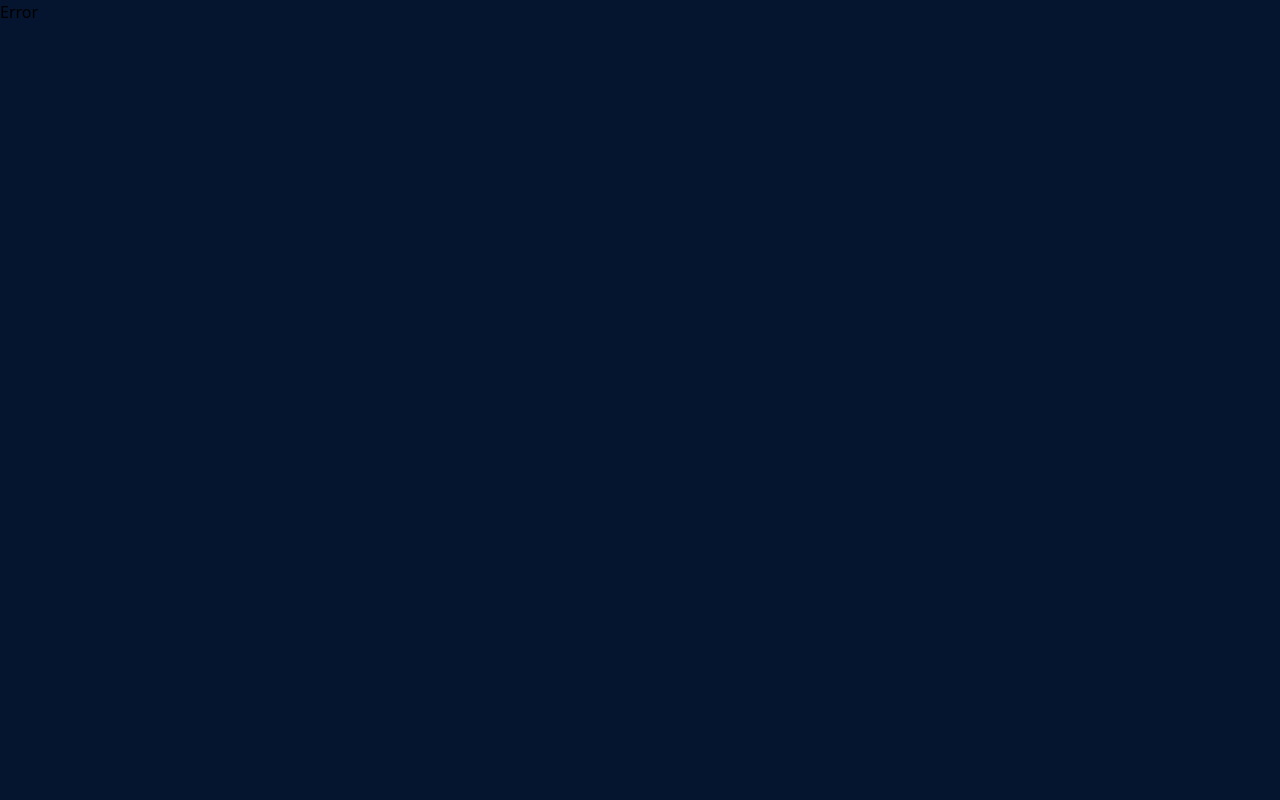
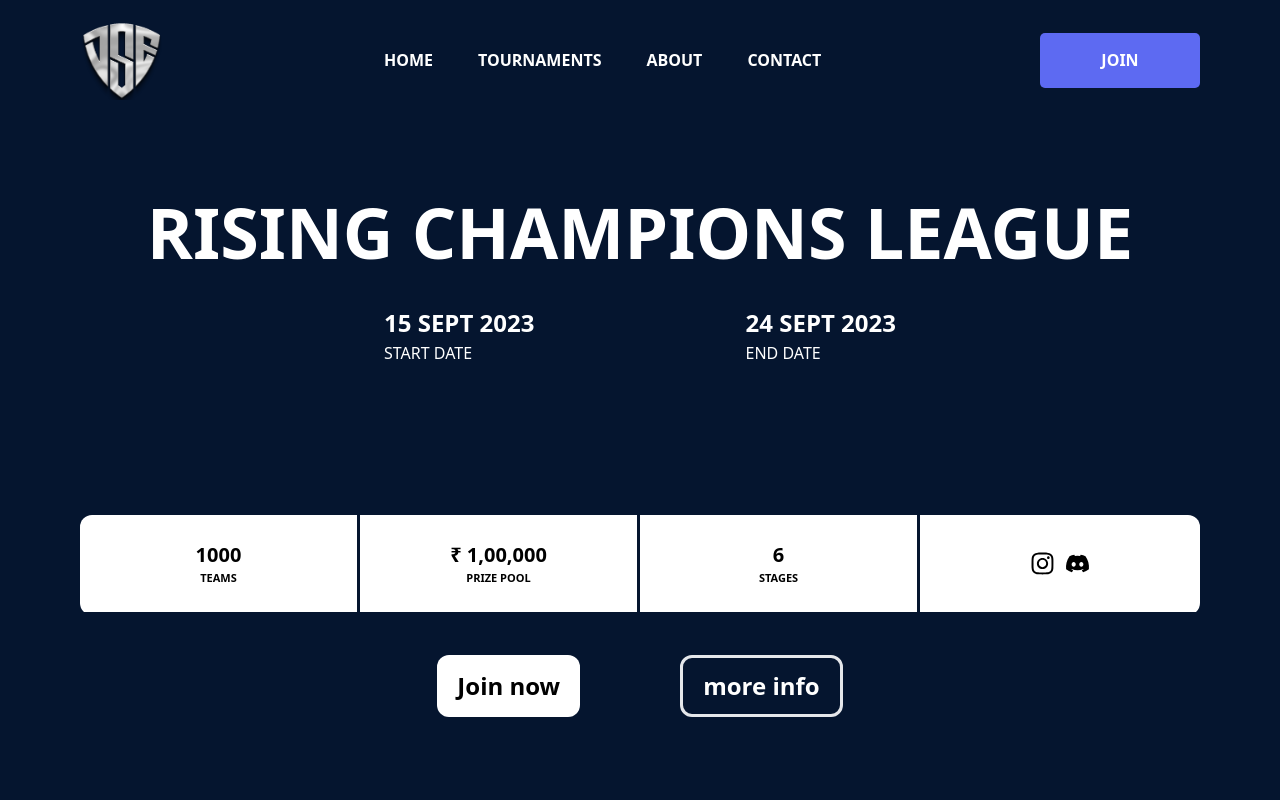
Before and after one commit to amuwal/esports-community-website, a React (Create React App) app: page /tournaments/1 in a window 1280 px wide. Before the commit this address had no page. Shown: the top 800 px of the page. Built offline with nearby package versions, Linux system fonts and the light colour scheme.

Commit message:
Add event details sub page

```diff
--- a/src/pages/home/components/top-section.js
+++ b/src/pages/home/components/top-section.js
@@ -4,11 +4,11 @@ export default function TopSection() {
   return (
     <>
       <div className="h-[90vh] relative">
-        <div class="absolute inset-0 bg-gradient-to-t from-[#05152f] via-transparent to-[#05152f]"></div>
+        <div className="absolute inset-0 bg-gradient-to-t from-[#05152f] via-transparent to-[#05152f]"></div>
         <img
           src="https://wallpapercave.com/wp/wp4390615.jpg"
           alt="Main"
-          class="w-full h-full object-cover "
+          className="w-full h-full object-cover "
         />
 
         <div className="absolute inset-0 flex justify-center items-center  left-1/2 -translate-x-1/2 top-1/2 transform -translate-y-1/2  max-w-[85vw] lg:w-[70%]">
--- a/src/pages/tournaments/api.js
+++ b/src/pages/tournaments/api.js
@@ -7,9 +7,9 @@ export const getStats = async () => {
   ];
 };
 
-export const getEvents = async () => {
-  return [
+const events = [
   {
+    _id: "1",
     eventLogo: "/event-logo-1.png",
     eventName: "Rising Champions League",
     type: "past",
@@ -18,6 +18,7 @@ export const getEvents = async () => {
     prizepool: "₹ 1,00,000",
   },
   {
+    _id: "2",
     eventLogo: "/event-logo-2.png",
     eventName: "Omen Chanllenger Series",
     type: "upcoming",
@@ -27,6 +28,7 @@ export const getEvents = async () => {
     tags: ["upcoming"],
   },
   {
+    _id: "3",
     eventLogo: "/event-logo-3.png",
     eventName: "India Campus Championship",
     type: "past",
@@ -35,6 +37,7 @@ export const getEvents = async () => {
     prizepool: "₹ 1,00,000",
   },
   {
+    _id: "4",
     eventLogo: "/event-logo-4.png",
     eventName: "PMES",
     type: "ongoing",
@@ -44,6 +47,7 @@ export const getEvents = async () => {
     tags: ["ongoing"],
   },
   {
+    _id: "5",
     eventLogo: "/event-logo-5.png",
     eventName: "India Korea International",
     type: "past",
@@ -52,6 +56,7 @@ export const getEvents = async () => {
     prizepool: "₹ 1,00,000",
   },
   {
+    _id: "6",
     eventLogo: "/event-logo-6.png",
     eventName: "Brother In Blood League",
     type: "past",
@@ -60,6 +65,7 @@ export const getEvents = async () => {
     prizepool: "₹ 1,00,000",
   },
   {
+    _id: "7",
     eventLogo: "/event-logo-7.png",
     eventName: "All Stars Invitational",
     type: "past",
@@ -68,4 +74,13 @@ export const getEvents = async () => {
     prizepool: "₹ 40,000",
   },
 ];
+
+export const getEvents = async () => {
+  return events;
 };
+
+export const getEventById = async (event_id) => {
+  const index = events.findIndex((event) => event._id === event_id);
+  console.log(events[index], index);
+  return events[index];
+};
--- /dev/null
+++ b/src/pages/tournaments/childPages/EventDetails/components/mid-section.js
@@ -0,0 +1,78 @@
+import { FaInstagram, FaDiscord } from "react-icons/fa";
+import styled from "styled-components";
+
+export default function MidSection({ event }) {
+  return (
+    <>
+      <div className="my-[150px] px-[20px] lg:px-[80px] flex flex-col gap-[40px]">
+        <div className="grid grid-cols-2 lg:grid-cols-4 rounded-xl bg-[white]">
+          <div className="border-r-[3px] border-b-[3px] border-b-[#05152f] border-r-[#05152f] flex items-center justify-center h-[100px]">
+            <div className="flex flex-col items-center justify-center ">
+              <div className="font-extrabold text-[20px] uppercase">
+                {event.teams}
+              </div>
+              <div className="uppercase text-[11px] font-bold">Teams</div>
+            </div>
+          </div>
+
+          <div className="border-r-[3px] border-b-[3px] border-b-[#05152f] border-r-[#05152f] flex items-center justify-center h-[100px]">
+            <div className="flex flex-col items-center justify-center">
+              <div className="font-extrabold text-[20px] uppercase">
+                {event.prizepool}
+              </div>
+              <div className="uppercase text-[11px] font-bold">prize pool</div>
+            </div>
+          </div>
+
+          <div className="border-r-[3px] border-b-[3px] border-b-[#05152f] border-r-[#05152f] flex items-center justify-center h-[100px]">
+            <div className="flex flex-col items-center justify-center">
+              <div className="font-extrabold text-[20px] uppercase">
+                {event.stages || 6}
+              </div>
+              <div className="uppercase text-[11px] font-bold">Stages</div>
+            </div>
+          </div>
+
+          <div className="flex items-center justify-center gap-[10px] border-b-[3px] border-b-[#05152f]">
+            <a href="">
+              <FaInstagram size={"25px"} />
+            </a>
+            <a href="">
+              <FaDiscord size={"25px"} />
+            </a>
+          </div>
+        </div>
+
+        <div className="flex justify-center items-center">
+          <div className="flex gap-[100px]">
+            <div className="flex gap-[100px]">
+              <CoolButton
+                className="flex items-center justify-center text-[24px] font-extrabold px-[20px] py-[10px] bg-white rounded-xl"
+                href=""
+              >
+                Join now
+              </CoolButton>
+            </div>
+            <div>
+              <CoolButton
+                className="flex items-center justify-center text-[24px] font-extrabold px-[20px] py-[10px] text-white border-[3px] rounded-xl"
+                href=""
+              >
+                more info
+              </CoolButton>
+            </div>
+          </div>
+        </div>
+      </div>
+    </>
+  );
+}
+
+const CoolButton = styled.a`
+  &:hover {
+    scale: 102%;
+    -webkit-box-shadow: -2px 4px 4px 0px rgba(1, 220, 254, 1);
+    -moz-box-shadow: -2px 4px 4px 0px rgba(1, 220, 254, 1);
+    box-shadow: -2px 4px 4px 0px rgba(1, 220, 254, 1);
+  }
+`;
--- /dev/null
+++ b/src/pages/tournaments/childPages/EventDetails/components/top-section.js
@@ -0,0 +1,25 @@
+export default function TopSection({ event }) {
+  return (
+    <>
+      <div className="flex flex-col gap-[20px] items-center justify-center my-[60px] uppercase">
+        <div className="text-white text-center text-[40px] md:text-[50px] lg:text-[70px] font-extrabold">
+          {event.eventName}
+        </div>
+        <div className="flex items-center justify-between w-[90vw] md:w-[500px] lg:w-[40%]">
+          <div>
+            <div className="text-[24px] font-extrabold text-white">
+              {event.startDate || "15 Sept 2023"}
+            </div>
+            <div className="text-white">Start Date</div>
+          </div>
+          <div>
+            <div className="text-[24px] font-extrabold text-white">
+              {event.endDate || "24 Sept 2023"}
+            </div>
+            <div className="text-white">End Date</div>
+          </div>
+        </div>
+      </div>
+    </>
+  );
+}
--- /dev/null
+++ b/src/pages/tournaments/childPages/EventDetails/index.js
@@ -0,0 +1,32 @@
+import { useEffect, useState } from "react";
+import { useParams } from "react-router-dom";
+import { getEventById } from "../../api";
+import TopSection from "./components/top-section";
+import Header from "../../../../shared/components/Header";
+import Footer from "../../../../shared/components/Footer";
+import MidSection from "./components/mid-section";
+
+export default function EventDetails() {
+  const { event_id } = useParams();
+  console.log(event_id);
+  const [event, setEvent] = useState([]);
+
+  const populateEvents = async () => {
+    setEvent(await getEventById(event_id));
+  };
+
+  useEffect(() => {
+    populateEvents();
+  }, []);
+
+  return (
+    <>
+      <Header />
+      <div>
+        <TopSection event={event} />
+        <MidSection event={event} />
+      </div>
+      <Footer />
+    </>
+  );
+}
--- a/src/router.js
+++ b/src/router.js
@@ -5,24 +5,29 @@ import About from "./pages/about/index.js";
 import Tournaments from "./pages/tournaments/index.js";
 import Contact from "./pages/contact/index.js";
 import ErrorPage from "./pages/error/index.js";
+import EventDetails from "./pages/tournaments/childPages/EventDetails/index.js";
 
 const router = createBrowserRouter([
   {
     path: "/",
-    Component: Home,
+    element: <Home />,
     errorElement: <ErrorPage />,
   },
   {
     path: "/about",
-    Component: About,
+    element: <About />,
   },
   {
     path: "/tournaments",
-    Component: Tournaments,
+    element: <Tournaments />,
+  },
+  {
+    path: "/tournaments/:event_id",
+    element: <EventDetails />,
   },
   {
     path: "/contact",
-    Component: Contact,
+    element: <Contact />,
   },
 ]);
 
--- a/src/shared/components/Event/index.js
+++ b/src/shared/components/Event/index.js
@@ -1,3 +1,4 @@
+import { Link } from "react-router-dom";
 import styled from "styled-components";
 
 export default function Event({ event }) {
@@ -61,7 +62,9 @@ export default function Event({ event }) {
           </div>
         </div>
         <div className="w-full">
-          <WatchButton>Go To Event</WatchButton>
+          <WatchButton to={"/tournaments/" + event._id}>
+            Go To Event
+          </WatchButton>
         </div>
         <Tag tag={event.type}>
           {["ongoing", "upcoming"].includes(event.type) ? event.type : ""}{" "}
@@ -96,7 +99,7 @@ const Tag = styled.div`
   font-weight: bolder;
 `;
 
-const WatchButton = styled.div`
+const WatchButton = styled(Link)`
   cursor: pointer;
   width: 100%;
   display: flex;
```
Lines whose indentation alone changed are shown as unchanged.
